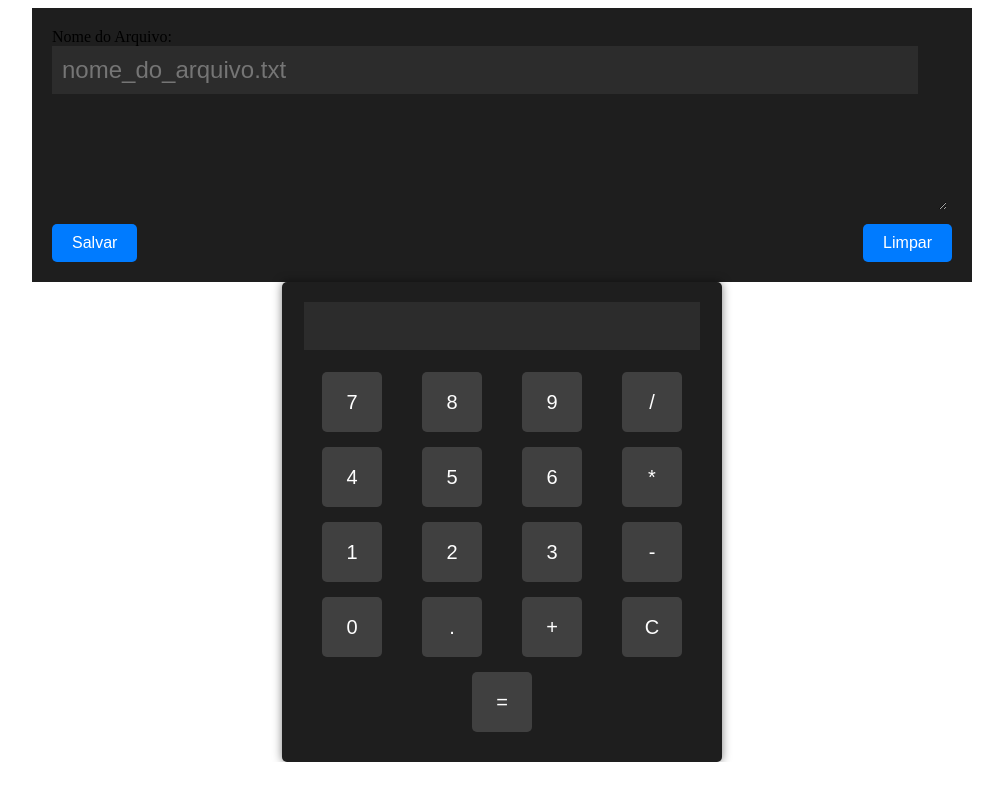
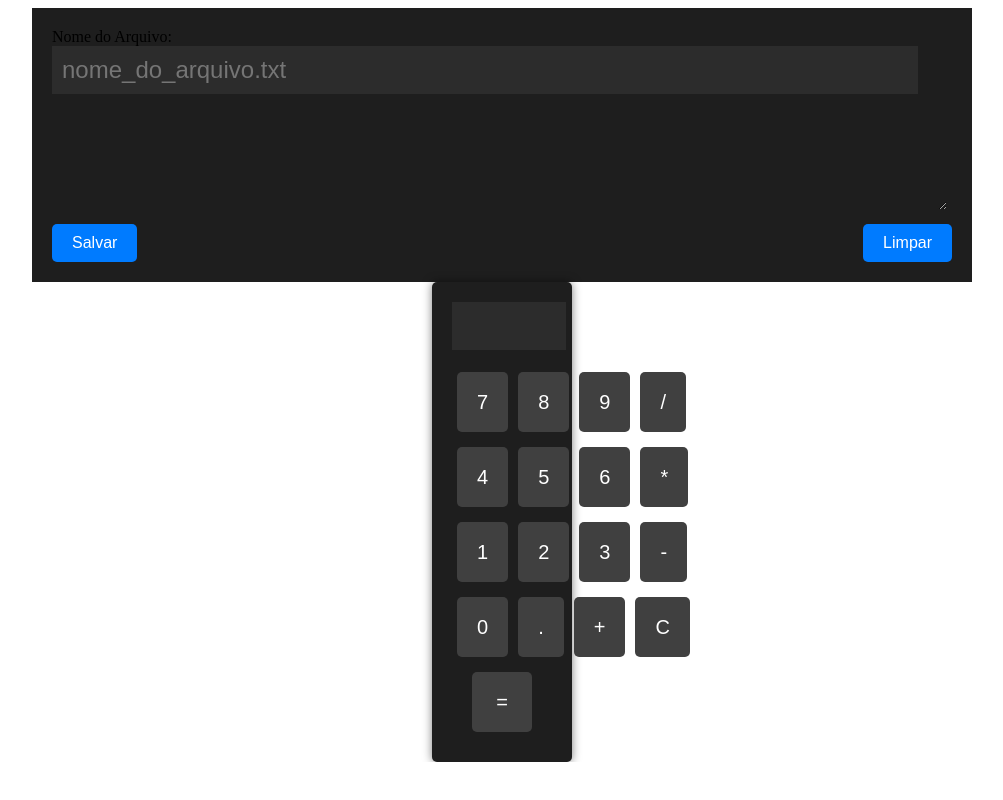
Before and after one commit to Mrrobot071/Calc-Note, a plain HTML site: page index.html in a window 1280 px wide. Shown: the whole page, without its empty margins (138-1141 px from the left). Drawn offline with Linux system fonts and the light colour scheme.

Commit message:
Atualizar o index.html

```diff
--- a/index.html
+++ b/index.html
@@ -15,7 +15,7 @@
 
         /* Estilo para o bloco de notas */
         .note-container {
-            width: 90%;
+            width: 88%;
             max-width: 900px;
             margin: 0 auto;
             background-color: #1e1e1e; /* Cor de fundo do bloco de notas */
@@ -87,8 +87,8 @@
 
         /* Estilos para a calculadora */
         .calculator-container {
-            width: 90%;
-            max-width: 400px;
+            width: 78%;
+            max-width: 100px;
             margin: 0 auto;
             background-color: #1e1e1e;
             border-radius: 5px;
```
